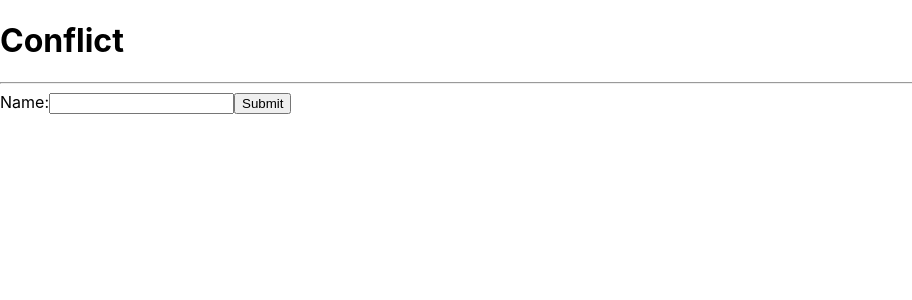
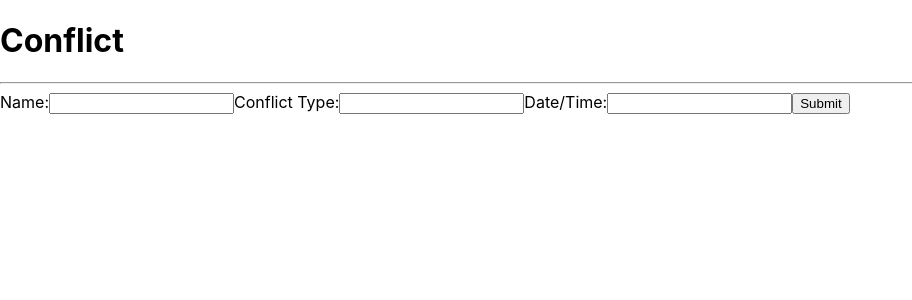
Before and after one commit to dameonA/Capstone, a React (Create React App) app in the folder react-capstone/: page / in a window 1280 px wide. Shown: the top 300 px of the page, without its empty margins (0-912 px from the left). Built offline with nearby package versions, Linux system fonts and the light colour scheme; no server answers.

Commit message:
created a very plan conflict page; needs some serious TLC

```diff
--- a/react-capstone/src/Components/Conflict_Page/conflict_page.jsx
+++ b/react-capstone/src/Components/Conflict_Page/conflict_page.jsx
@@ -1,28 +1,30 @@
 import React from 'react'
+
 class ConflictPage extends React.Component {
     constructor(props) {
         super(props)
         this.state = {
-            conflict: []
+            value: []
         };
 
         this.handleChange = this.handleChange.bind(this);
         this.handleSubmit = this.handleSubmit.bind(this);
+
     };//end of constructor
 
-    componentDidMount = async () => {
-        const result = await fetch(this.props.api +
-        "/user/" + this.props.user_id + "/conflict/").catch(error => console.log("can't fetch: ", error));
-        const json = await result.json().catch(error => console.log("can't convert to json: ", error, result));
-        this.setState({conflict: json.conflict})
-    }//end of component mount
+        // componentDidMount = async () => {
+        //     const result = await fetch(this.props.api +
+        //     "/user/" + this.props.user_id + "/conflict/").catch(error => console.log("can't fetch: ", error));
+        //     const json = await result.json().catch(error => console.log("can't convert to json: ", error, result));
+        //     this.setState({conflict: json.conflict})
+        // }//end of component mount
 
     handleChange(event) {
-        this.setState({conflict: event.target.conflict});
+        this.setState({value: event.target.value});
     }
 
     handleSubmit(event) {
-        alert('Conflict was submitted: ' + this.state.conflict);
+        alert('Conflict was submitted: ' + this.state.value);
         event.preventDefault();
     }
 
@@ -34,8 +36,20 @@ class ConflictPage extends React.Component {
                 <form onSubmit={this.handleSubmit}>
                     <label>
                         Name:
-                        <input type="text" value={this.state.conflict} onChange={this.handleChange}/>
+                        <input type="text" value={this.state.value} onChange={this.handleChange}/>
                     </label>
+
+                    <label>
+                        Conflict Type:
+                        <input type="text" value={this.state.value} onChange={this.handleChange}/>
+                    </label>
+
+                    <label>
+                        Date/Time:
+                        <input type="text" value={this.state.value} onChange={this.handleChange}/>
+                    </label>
+
+
                     <input type="submit" value="Submit"/>
                 </form>
 
```
Also changed, not shown: 1 other file (tests, documents, lock files or other folders).
